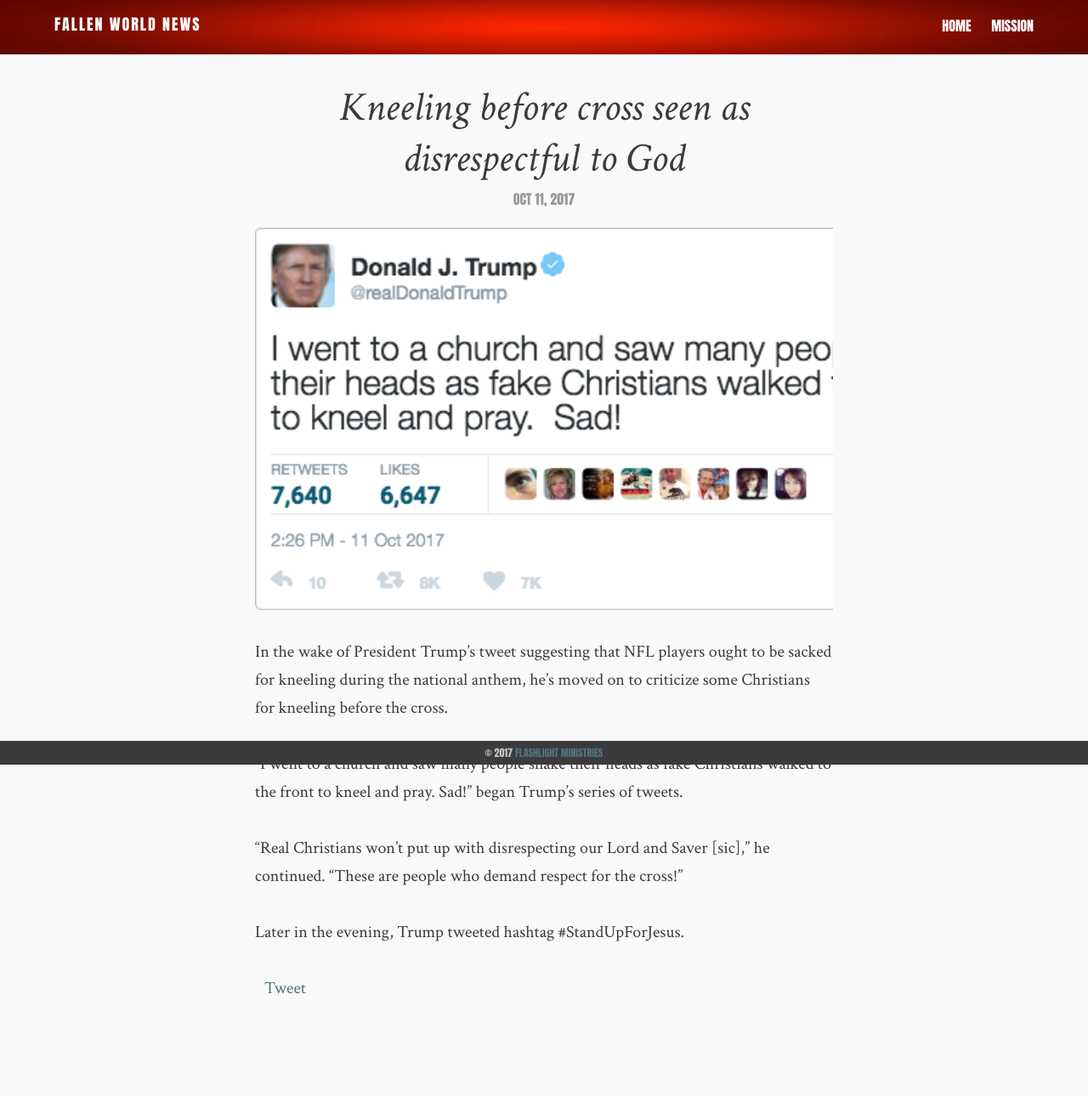
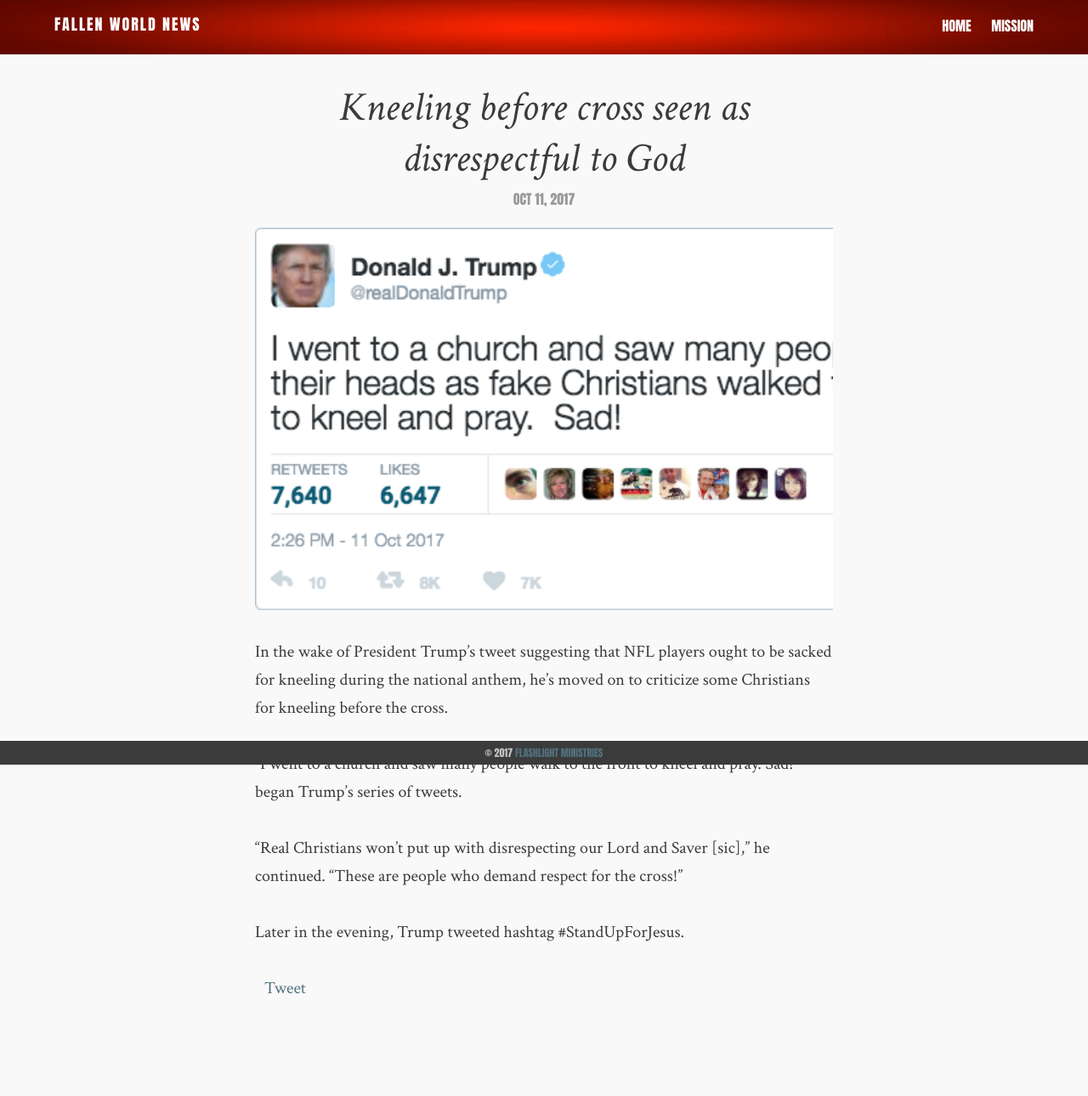
Before and after one commit to flashlightministries/oilforlight, a Jekyll site: the page built from _posts/2017-10-11-trump-tweets-kneeling.md, in a window 1280 px wide. Shown: the whole page at 85% size. Built offline with Jekyll 4.4.1, drawn with Linux system fonts in a browser that asks for light colours; comment, search, counter and statistics services are not loaded.

Commit message:
Update 2017-10-11-trump-tweets-kneeling.md

```diff
--- a/_posts/2017-10-11-trump-tweets-kneeling.md
+++ b/_posts/2017-10-11-trump-tweets-kneeling.md
@@ -10,7 +10,7 @@
 
 In the wake of President Trump's tweet suggesting that NFL players ought to be sacked for kneeling during the national anthem, he's moved on to criticize some Christians for kneeling before the cross.
 
-"I went to a church and saw many people shake their heads as fake Christians walked to the front to kneel and pray.  Sad!" began Trump's series of tweets.
+"I went to a church and saw many people walk to the front to kneel and pray.  Sad!" began Trump's series of tweets.
 
 "Real Christians won't put up with disrespecting our Lord and Saver [sic]," he continued.  "These are people who demand respect for the cross!"
 
```
